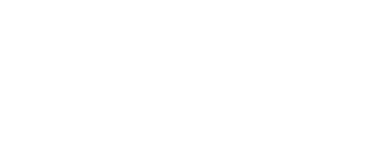
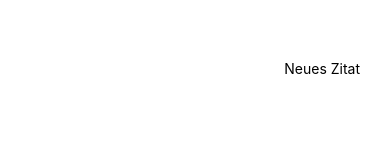
Before and after one commit to behrends/NiceQuotes, a React Native app: screen / in a window 390 px wide. Shown: the top 160 px of the page. Built offline with nearby package versions, Linux system fonts and the light colour scheme.

Commit message:
Pressable für ein neues Zitat hinzufügen

```diff
--- a/App.js
+++ b/App.js
@@ -25,6 +25,12 @@
 
   return (
     <View style={styles.container}>
+      <Pressable
+        style={styles.new}
+        onPress={() => alert('Neues Zitat')}
+      >
+        <Text>Neues Zitat</Text>
+      </Pressable>
       <Quote text={quote.text} author={quote.author} />
       <Pressable
         onPress={() => setIndex((index + 1) % data.length)}
@@ -57,4 +63,9 @@
     color: '#FFF',
     fontSize: 18,
   },
+  new: {
+    position: 'absolute',
+    top: 60,
+    right: 30,
+  },
 });
```
